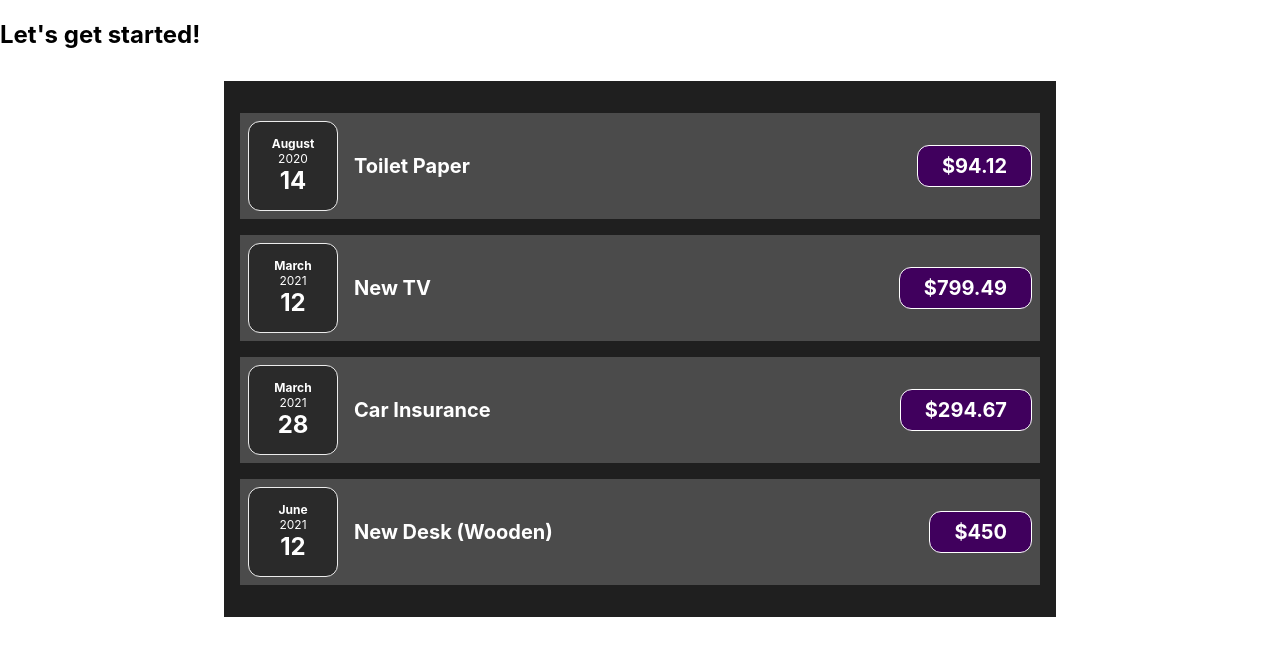
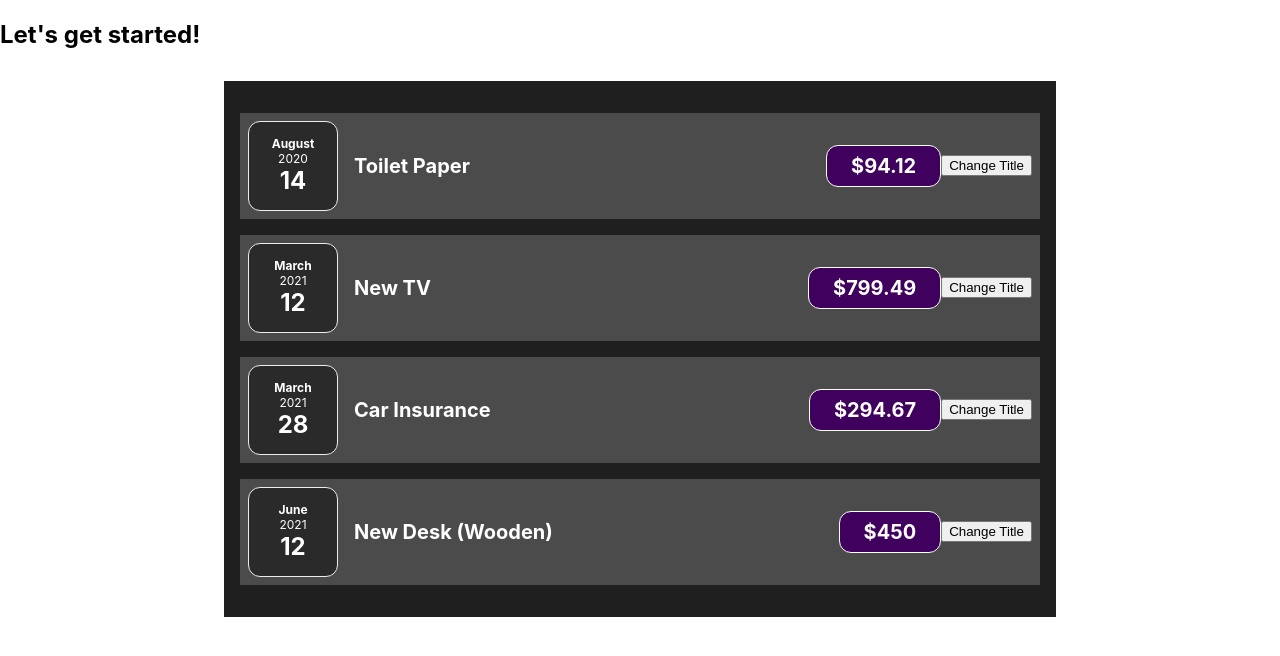
Before and after one commit to JustLivingg/react-complete-guide, a React (Create React App) app: page / in a window 1280 px wide. Shown: the top 656 px of the page. Built offline with nearby package versions, Linux system fonts and the light colour scheme.

Commit message:
Listening to Events & working with Event Handlers.

```diff
--- a/src/components/Expenses/ExpenseItem.js
+++ b/src/components/Expenses/ExpenseItem.js
@@ -2,18 +2,27 @@ import ExpenseDate from "./ExpenseDate";
 import Card from "../UI/Card";
 import "./ExpenseItem.css";
 
+//importing ExpenseDate and using it on line 11.
+//Nesting components in components for organization.
+//Too much nesting can get confusing. Really need to think out working tree.
 
 const ExpenseItem = (props) => {
 
+  // Naming conventions end with Handler. means its being called and attached by an event.
+  const clickHandler = () => {
+    console.log("CLicked!!!!");
+  };
+
   return (
     <Card className="expense-item">
-      <ExpenseDate data={props.data}/>
+      <ExpenseDate data={props.data} />
       <div className="expense-item__description">
         <h2>{props.title}</h2>
         <div className="expense-item__price">${props.amount}</div>
       </div>
+      <button onClick={clickHandler}>Change Title</button>
     </Card>
   );
-}
+};
 
 export default ExpenseItem;
--- a/src/components/UI/Card.js
+++ b/src/components/UI/Card.js
@@ -1,3 +1,5 @@
+//UI Components can also be made if used in multiple places with same CSS.
+
 const Card = (props) => {
     const classes = 'card ' + props.className;
     return <div className ={classes}>{props.children}</div>
```
